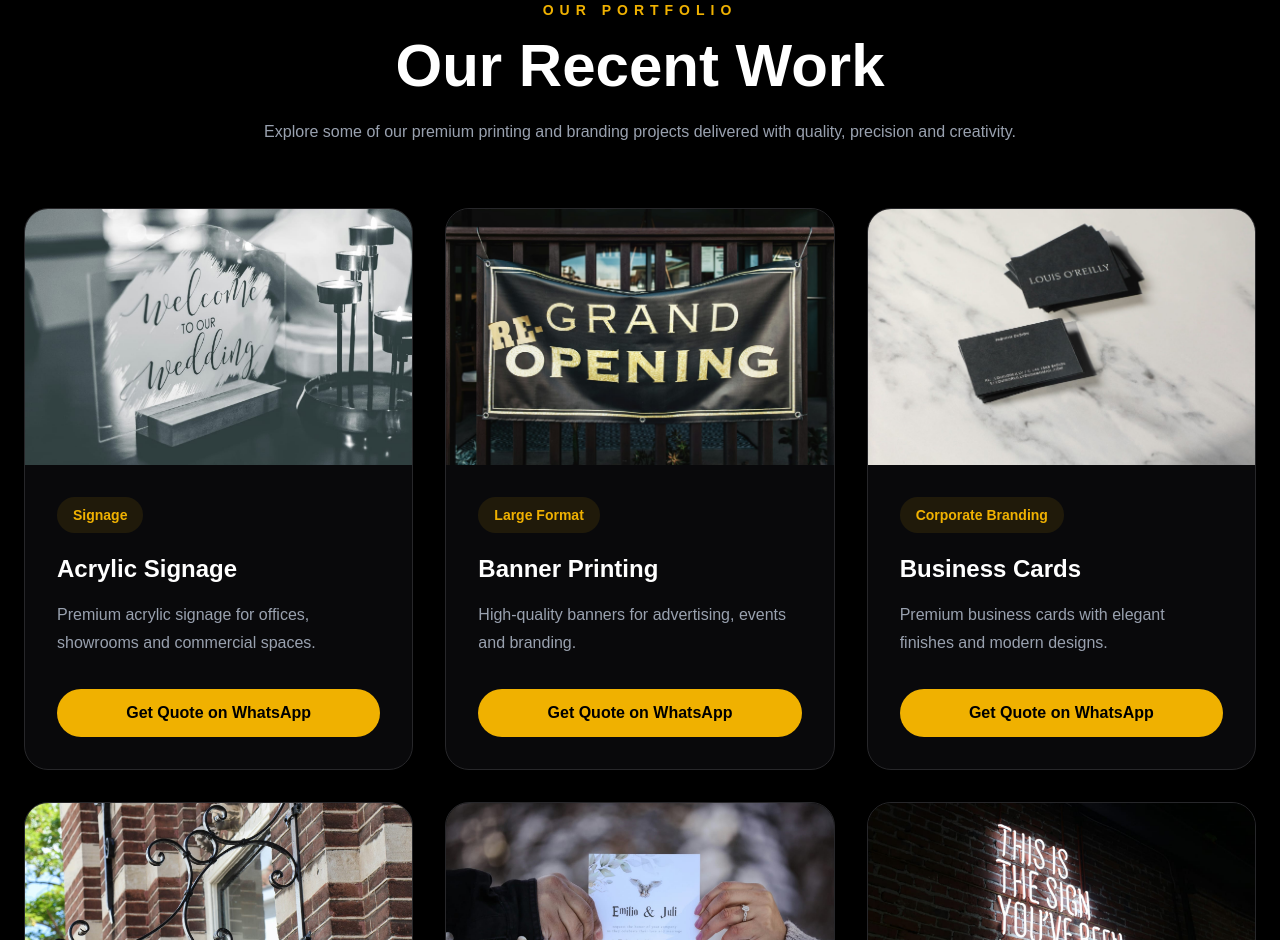
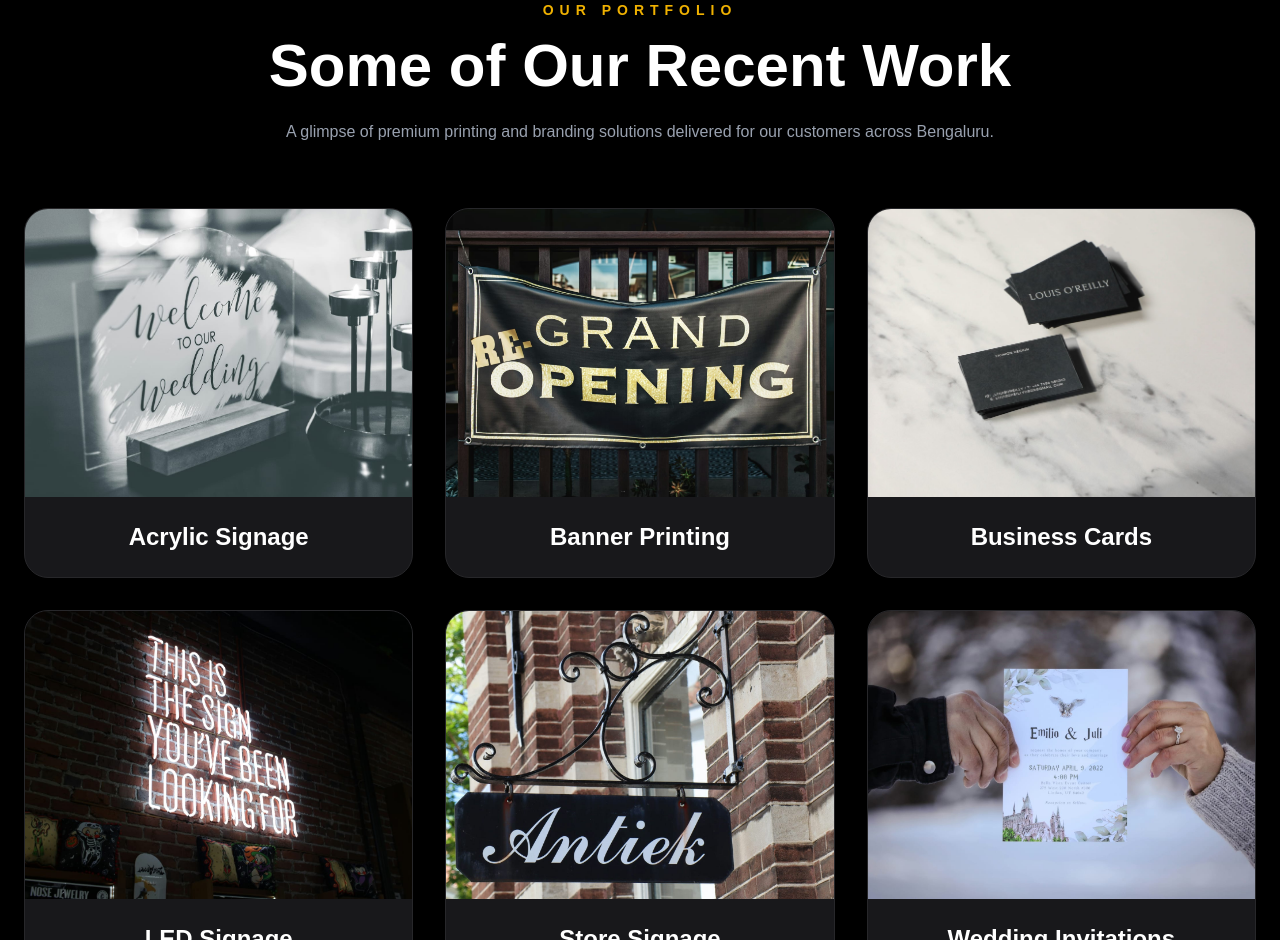
Before and after one commit to fawadahmed24cs-ui/techno-ads-website, a Next.js app: page / in a window 1280 px wide. Shown: the part 1860-2800 px from the top of the page. Built offline with nearby package versions, Linux system fonts and the light colour scheme.

Commit message:
Redesign portfolio and add Google reviews

```diff
--- a/app/page.tsx
+++ b/app/page.tsx
@@ -8,6 +8,7 @@ import Contact from "@/components/Contact";
 import FloatingWhatsApp from "@/components/FloatingWhatsApp";
 import Footer from "@/components/Footer";
 
+import GoogleReviews from "@/components/GoogleReviews";
 
 
 export default function Home() {
@@ -18,10 +19,12 @@ export default function Home() {
       <Services />
       <Portfolio />
       <WhyChooseUs />
+      <GoogleReviews />
+      <Contact />
 
-      <Contact />
+      <Footer />
       <FloatingWhatsApp />
-      <Footer />
+
 
 
     </>
--- /dev/null
+++ b/components/GoogleReviews.tsx
@@ -0,0 +1,102 @@
+"use client";
+
+export default function GoogleReviews() {
+  return (
+    <section className="bg-zinc-950 text-white py-24 px-6">
+      <div className="max-w-7xl mx-auto">
+
+        {/* Heading */}
+        <div className="text-center mb-16">
+          <p className="uppercase tracking-[6px] text-yellow-500 text-sm font-semibold">
+            Google Reviews
+          </p>
+
+          <h2 className="text-4xl md:text-6xl font-bold mt-4">
+            Trusted by Our Customers
+          </h2>
+
+          <p className="text-gray-400 mt-6 max-w-3xl mx-auto">
+            We are proud to maintain a <span className="text-yellow-500 font-semibold">4.9★ Google Rating </span>
+            based on <span className="text-yellow-500 font-semibold">20 genuine customer reviews</span>.
+          </p>
+        </div>
+
+        {/* Rating Card */}
+        <div className="bg-black border border-yellow-500/20 rounded-3xl p-10 text-center mb-16">
+          <div className="text-5xl mb-4">⭐⭐⭐⭐⭐</div>
+
+          <h3 className="text-5xl font-bold text-yellow-500">
+            4.9 / 5
+          </h3>
+
+          <p className="text-gray-400 mt-3 text-lg">
+            Based on 20 Google Reviews
+          </p>
+        </div>
+
+        {/* Reviews */}
+        <div className="grid md:grid-cols-3 gap-8">
+
+          {/* Review 1 */}
+          <div className="bg-black border border-zinc-800 rounded-3xl p-8 hover:border-yellow-500 transition">
+            <div className="text-yellow-500 text-xl mb-4">
+              ⭐⭐⭐⭐⭐
+            </div>
+
+            <p className="text-gray-300 italic leading-7">
+              "Best quality printing at reasonable rates. Good service."
+            </p>
+
+            <h4 className="mt-6 font-bold text-white">
+              Aqil Pasha
+            </h4>
+          </div>
+
+          {/* Review 2 */}
+          <div className="bg-black border border-zinc-800 rounded-3xl p-8 hover:border-yellow-500 transition">
+            <div className="text-yellow-500 text-xl mb-4">
+              ⭐⭐⭐⭐⭐
+            </div>
+
+            <p className="text-gray-300 italic leading-7">
+              "Best Ads Company in the town with very reasonable pricing. One-stop shop for graphics and digital marketing."
+            </p>
+
+            <h4 className="mt-6 font-bold text-white">
+              Mohammed Sufyaan Ahmed
+            </h4>
+          </div>
+
+          {/* Review 3 */}
+          <div className="bg-black border border-zinc-800 rounded-3xl p-8 hover:border-yellow-500 transition">
+            <div className="text-yellow-500 text-xl mb-4">
+              ⭐⭐⭐⭐⭐
+            </div>
+
+            <p className="text-gray-300 italic leading-7">
+              "Printing quality and material quality were fantastic. Delivery commitment was perfect."
+            </p>
+
+            <h4 className="mt-6 font-bold text-white">
+              Shams Saheb
+            </h4>
+          </div>
+
+        </div>
+
+        {/* Button */}
+        <div className="text-center mt-16">
+          <a
+            href="https://share.google/tdOTrFo0R6oov9LEb"
+            target="_blank"
+            rel="noopener noreferrer"
+            className="inline-block bg-yellow-500 text-black px-8 py-4 rounded-full font-semibold hover:bg-yellow-400 transition"
+          >
+            ⭐ Read All 20 Google Reviews
+          </a>
+        </div>
+
+      </div>
+    </section>
+  );
+}
--- a/components/Portfolio.tsx
+++ b/components/Portfolio.tsx
@@ -3,70 +3,40 @@
 import Image from "next/image";
 import { SITE } from "@/lib/site";
 
-const portfolio = [
+const works = [
   {
     title: "Acrylic Signage",
-    category: "Signage",
-    description:
-      "Premium acrylic signage for offices, showrooms and commercial spaces.",
     image: "/portfolio/acrylic-sign.jpg",
   },
   {
     title: "Banner Printing",
-    category: "Large Format",
-    description:
-      "High-quality banners for advertising, events and branding.",
     image: "/portfolio/banner.jpg",
   },
   {
     title: "Business Cards",
-    category: "Corporate Branding",
-    description:
-      "Premium business cards with elegant finishes and modern designs.",
     image: "/portfolio/business-card.jpg",
   },
-
+  {
+    title: "LED Signage",
+    image: "/portfolio/led-signage.jpg",
+  },
   {
     title: "Store Signage",
-    category: "Outdoor Signage",
-    description:
-      "Eye-catching storefront signs that strengthen your brand identity.",
     image: "/portfolio/store-signage.jpg",
   },
   {
     title: "Wedding Invitations",
-    category: "Invitations",
-    description:
-      "Beautiful custom invitation cards for weddings and special occasions.",
     image: "/portfolio/wedding-invitation.jpg",
   },
-  {
-  title: "LED Sign Board",
-  category: "Outdoor Branding",
-  description:
-    "Premium illuminated LED sign boards for shops, offices and commercial spaces.",
-  image: "/portfolio/led-signage.jpg",
-},
 ];
 
 export default function Portfolio() {
-  const getWhatsAppLink = (service: string) => {
-    const message = encodeURIComponent(
-      `Hi Techno Ads & Prints,
-
-I'm interested in ${service}.
-
-Please share the pricing and more details.`
-    );
-
-    return `https://wa.me/${SITE.whatsappNumber}?text=${message}`;
-  };
+  const message = encodeURIComponent(
+    "Hi Techno Ads & Prints, I liked your portfolio and would like a similar design."
+  );
 
   return (
-    <section
-      id="portfolio"
-      className="bg-black text-white py-24 px-6"
-    >
+    <section id="portfolio" className="bg-black text-white py-24 px-6">
       <div className="max-w-7xl mx-auto">
 
         <div className="text-center mb-16">
@@ -75,60 +45,50 @@ Please share the pricing and more details.`
           </p>
 
           <h2 className="text-4xl md:text-6xl font-bold mt-4">
-            Our Recent Work
+            Some of Our Recent Work
           </h2>
 
           <p className="text-gray-400 mt-6 max-w-3xl mx-auto">
-            Explore some of our premium printing and branding projects
-            delivered with quality, precision and creativity.
+            A glimpse of premium printing and branding solutions delivered
+            for our customers across Bengaluru.
           </p>
         </div>
 
-        <div className="grid grid-cols-1 md:grid-cols-2 lg:grid-cols-3 gap-8">
+        <div className="grid grid-cols-1 sm:grid-cols-2 lg:grid-cols-3 gap-8">
 
-          {portfolio.map((item) => (
+          {works.map((item) => (
             <div
               key={item.title}
-              className="bg-zinc-950 border border-zinc-800 rounded-3xl overflow-hidden hover:border-yellow-500 hover:-translate-y-2 transition-all duration-300 shadow-xl"
+              className="group overflow-hidden rounded-3xl bg-zinc-900 border border-zinc-800 hover:border-yellow-500 transition duration-300"
             >
-
-              <div className="relative h-64 w-full overflow-hidden">
+              <div className="relative h-72 overflow-hidden">
                 <Image
                   src={item.image}
                   alt={item.title}
                   fill
-                  className="object-cover hover:scale-110 transition duration-500"
+                  className="object-cover group-hover:scale-110 transition duration-700"
                 />
               </div>
 
-              <div className="p-8">
-
-                <span className="inline-block bg-yellow-500/10 text-yellow-500 px-4 py-2 rounded-full text-sm font-semibold">
-                  {item.category}
-                </span>
-
-                <h3 className="text-2xl font-bold mt-5">
+              <div className="p-6 text-center">
+                <h3 className="text-2xl font-bold">
                   {item.title}
                 </h3>
-
-                <p className="text-gray-400 mt-4 leading-7">
-                  {item.description}
-                </p>
-
-                <a
-                  href={getWhatsAppLink(item.title)}
-                  target="_blank"
-                  rel="noopener noreferrer"
-                  className="mt-8 block w-full text-center bg-yellow-500 text-black py-3 rounded-full font-semibold hover:bg-yellow-400 transition duration-300"
-                >
-                  Get Quote on WhatsApp
-                </a>
-
               </div>
-
             </div>
           ))}
 
+        </div>
+
+        <div className="text-center mt-16">
+          <a
+            href={`https://wa.me/${SITE.whatsappNumber}?text=${message}`}
+            target="_blank"
+            rel="noopener noreferrer"
+            className="inline-block bg-yellow-500 text-black px-8 py-4 rounded-full font-semibold hover:bg-yellow-400 transition"
+          >
+            Request Similar Design
+          </a>
         </div>
 
       </div>
```
